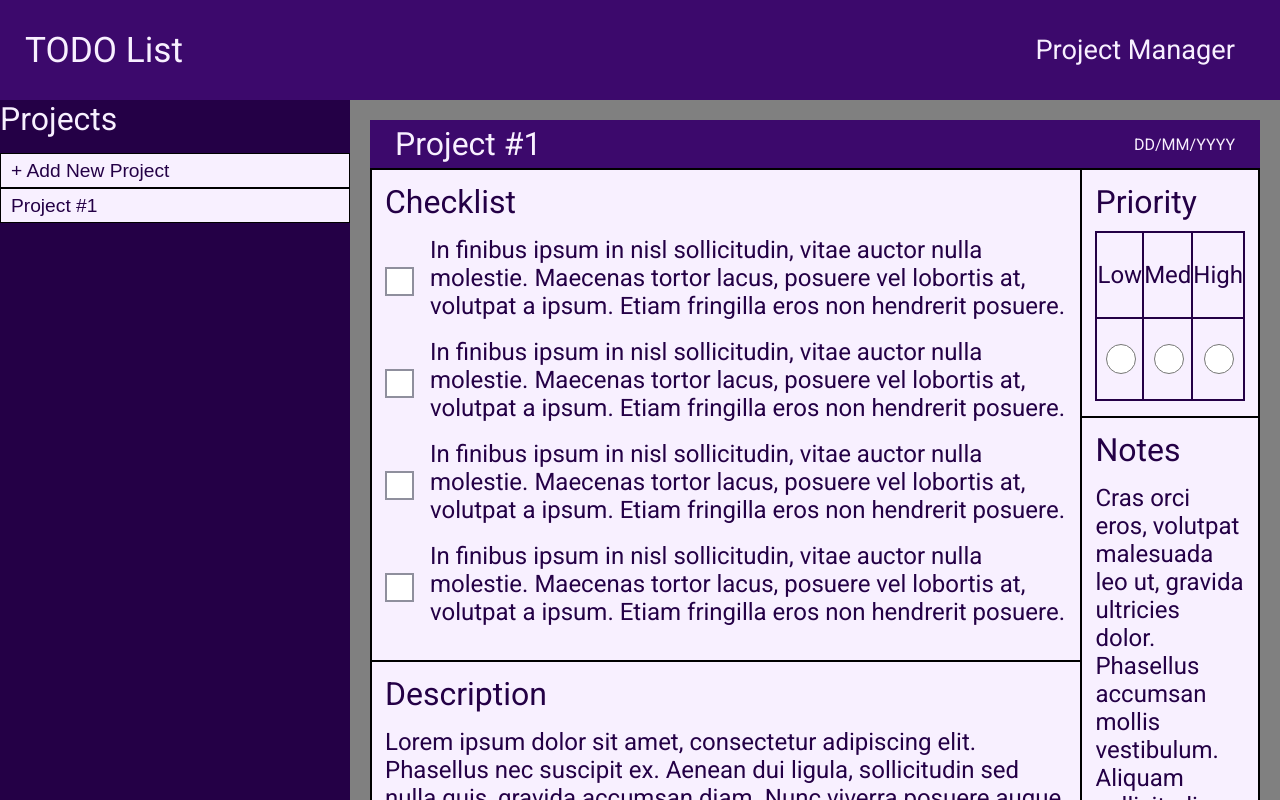
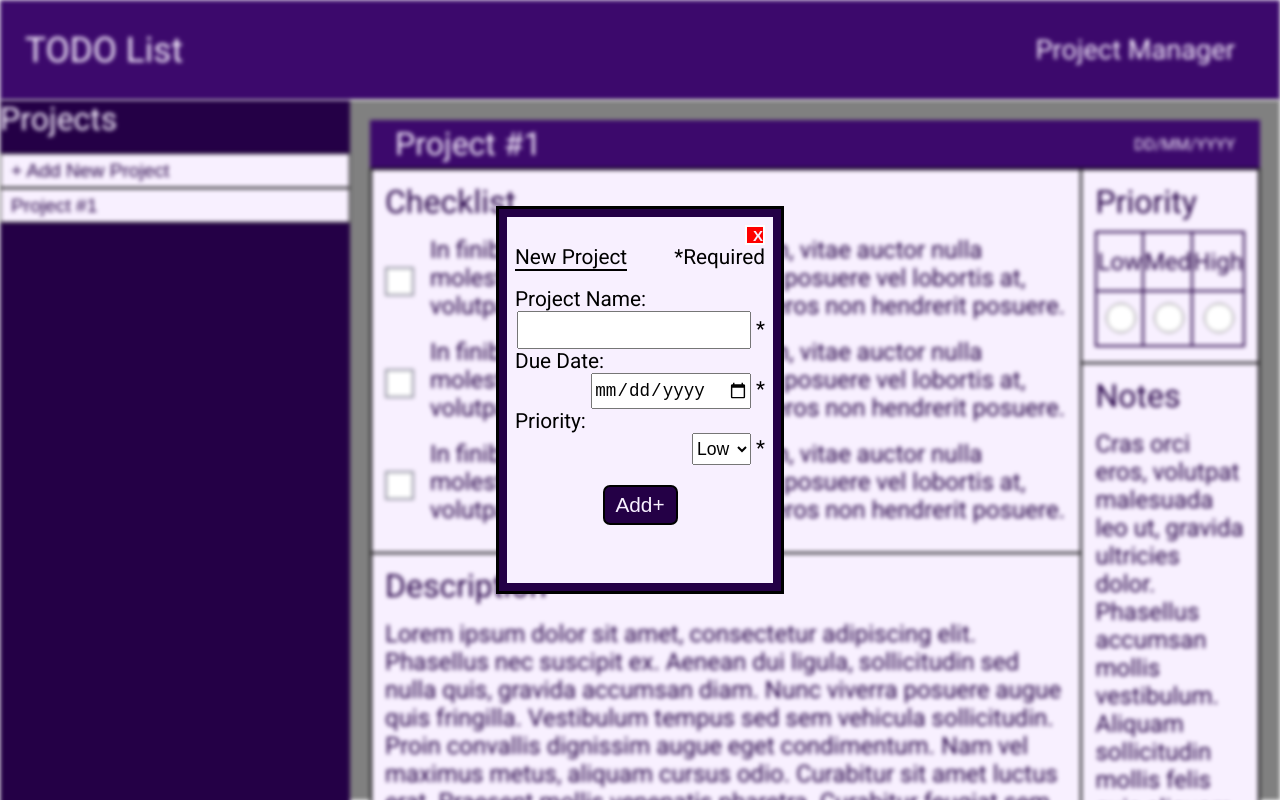
Before and after one commit to levib00/todo-list, a plain HTML site: page index.html in a window 1280 px wide. Both pictures are taken after a click on the button "+ Add New Project". Drawn offline with Linux system fonts and the light colour scheme.

Commit message:
Tags and styling for popup form

```diff
--- a/index.html
+++ b/index.html
@@ -6,14 +6,41 @@
     <meta name="viewport" content="width=device-width, initial-scale=1.0">
     <title>Todo List</title>
     <link rel="stylesheet" href="./styles/styles.css">
-    <script src="main.js"></script>
+    <script defer src="main.js"></script>
 </head>
 <body>
+    <div id="form-pop">
+        <form action="" id="my-form">
+            <button type="button" class="align-close-button flex-container" id="close-form">X</button>
+            <div class="align-top-line flex-container"><div class="form-title">New Project</div><div>*Required</div></div>
+            <ul class="flex-container">
+                <li class="flex-container">
+                    <label for="project-name-in">Project Name:</label>
+                    <div class="align-right"><input type="text" name="project-name-in" id="project-name-in" required> *</div>
+                </li>
+                <li class="flex-container">
+                    <label for="due-date-in">Due Date:</label>
+                    <div class="align-right"><input type="date" name="due-date-in" id="due-date-in" required> *</div>
+                </li>
+                <li class="flex-container">
+                    <label for="book-status-in">Priority:</label>
+                    <div class="align-right align-checkbox">
+                        <select id="priority-in" required>
+                            <option value="low">Low</option>
+                            <option value="med">Med</option>
+                            <option value="high">High</option>
+                        </select> *
+                    </div>
+                </li>
+                <button id="add-button" class="button form-button">Add+</button>
+            </ul>
+        </form>
+    </div>
     <header id="header">
         <div id="hero">
             TODO List
         </div>
-        <div id="profile">Project Manager <img id="profile-image" src="/dist/images/logo.png" alt=""></div>
+        <div id="profile">Project Manager<img id="profile-image" src="/dist/images/logo.png" alt=""></div>
     </header>
     <div id="content">
         <div id="sidebar">
@@ -31,6 +58,7 @@
             <div id="project-content">
                 <div id="checklist" class="project-box">
                     <div class="subtitle">Checklist</div>
+                    <div class="project-box-contents">
                         <div class="checklist-item">
                             <label class="checkbox-container">
                                 <input type="checkbox" class="check-button">
@@ -60,6 +88,7 @@
                             <div class="project-text">In finibus ipsum in nisl sollicitudin, vitae auctor nulla molestie. Maecenas tortor lacus, posuere vel lobortis at, volutpat a ipsum. Etiam fringilla eros non hendrerit posuere.</div>
                         </div>
                     </div>
+                </div>
                 <div id="priority" class="project-box">
                     <div class="subtitle">Priority</div>
                     <div id="prio-grid">
@@ -85,11 +114,15 @@
                 </div>
                 <div id="description" class="project-box">
                     <div class="subtitle">Description</div>
+                    <div class="project-box-contents">
                         <p class="project-text">Lorem ipsum dolor sit amet, consectetur adipiscing elit. Phasellus nec suscipit ex. Aenean dui ligula, sollicitudin sed nulla quis, gravida accumsan diam. Nunc viverra posuere augue quis fringilla. Vestibulum tempus sed sem vehicula sollicitudin. Proin convallis dignissim augue eget condimentum. Nam vel maximus metus, aliquam cursus odio. Curabitur sit amet luctus erat. Praesent mollis venenatis pharetra. Curabitur feugiat sem ullamcorper elementum faucibus. Mauris vulputate nisi leo, sed tincidunt enim dapibus vitae. Phasellus et libero posuere, auctor purus nec, feugiat odio. Ut efficitur hendrerit elit nec dignissim. Fusce in massa eget nisi volutpat varius. </p>
+                    </div>
                 </div>
                 <div id="notes" class="project-box">
                     <div class="subtitle">Notes</div>
+                    <div class="project-box-contents">
                         <p class="project-text">Cras orci eros, volutpat malesuada leo ut, gravida ultricies dolor. Phasellus accumsan mollis vestibulum. Aliquam sollicitudin mollis felis quis aliquam. Suspendisse id odio aliquam mi pretium vulputate sit amet at est.</p>
+                    </div>
                 </div>
             </div>
         </div>
--- a/styles/styles.css
+++ b/styles/styles.css
@@ -3,9 +3,7 @@
     --dark-color: #240046;
     --light-color: rgb(248, 240, 255);
     --primary-color: #3c096c;
-    --exp-color:
 }
-
 html, body {
     padding: 0;
     margin: 0;
@@ -68,7 +66,6 @@ button:hover {
 }
 #project-area {
     margin: 20px;
-
 }
 #project-header {
     display: flex;
@@ -80,9 +77,13 @@ button:hover {
 }
 #project-content {
     display: grid;
-    grid-template: repeat(4, 1fr) / 4fr 1fr;
+    grid-template: repeat(4, 192px) / 4fr 1fr;
     height: calc(100% - 46px); /*fix*/
     border: black 2px solid;
+}
+.project-box-contents {
+    overflow-y: auto;
+    height: calc(100% - 26px);
 }
 #checklist {
     grid-row: 1/3 ;
@@ -162,6 +163,7 @@ p {
     grid-row: 3/5;
     background-color:var(--light-color);
     color: var(--dark-color);
+    height: calc(100% - 18px);
 }
 #priority {
     grid-row: 1/2;
@@ -174,6 +176,7 @@ p {
     border-top: 2px black solid;
     background-color: var(--light-color);
     color: var(--dark-color);
+    height: calc(100% - 20px);
 }
 .project-box {
     padding: 13px;
@@ -213,3 +216,106 @@ p {
 .prio-button:hover {
     cursor: pointer;
 }
+.align-close-button {
+    margin-left: auto;
+    width: 20px;
+    height: 20px;
+    align-items: center;
+    color: var(--light-color);
+    background-color: red;
+    font-weight: 700;
+    border: 2px white solid;
+    font-size: 15px;
+}
+.align-top-line {
+    justify-content: space-between;
+}
+#form-pop {
+    position:fixed;
+    height:350px;
+    width: 250px;
+    left: 50%;
+    top:50%;
+    transform: translate(-50%, -50%);
+    background-color: var(--light-color);
+    z-index: 1;
+    border: 8px var(--dark-color) solid;
+    padding: 8px;
+    font-size:1.3rem ;
+    visibility: hidden;
+    outline: #000 3px solid;
+}
+.form-title {
+    border-bottom: #000 2px solid;
+    width: max-content;
+}
+form {
+    height: 100%;
+    width:100%;
+}
+li {
+    list-style: none;
+}
+form ul {
+    margin-top: 1rem;
+    flex-wrap: wrap;
+    width: 100%;
+    padding:0;
+}
+input, select{
+    height: 2rem;
+    font-size: 1.1rem;
+}
+form ul li {
+    flex-direction: column;
+    width: 100%;
+}
+.align-right {
+    margin-left: auto;
+}
+.form-button {
+    margin: auto;
+    margin-top: 8px;
+}
+.button {
+    width: 75px;
+    height: 40px;
+    margin-top: 20px;
+    background-color: var(--dark-color);
+    border: black 2px solid;
+    border-radius: 7px;
+    font-size: 1.3rem;
+    color: var(--light-color);
+}
+.show {
+    visibility: visible !important;
+    -webkit-animation: fadeIn 0.2s;
+    animation: fadeIn 0.2s
+}
+.hide {
+    -webkit-animation: fadeOut 0.21s;
+    animation: fadeOut 0.21s
+}
+.blur {
+    filter: blur(2px);
+    pointer-events: none;
+}
+@-webkit-keyframes fadeIn {
+    from {opacity: 0;}
+    to {opacity: 1;}
+}
+  @keyframes fadeIn {
+    from {opacity: 0;}
+    to {opacity: 1;}
+}
+@-webkit-keyframes fadeOut {
+    from {opacity: 1;}
+    to {opacity: 0;}
+}
+  @keyframes fadeOut {
+    from {opacity: 1;}
+    to {opacity: 0;}
+}
+.flex-container {
+    display: flex;
+}
```
Also changed, not shown: main.js (added, +96 -0 lines). Lines whose indentation alone changed are shown as unchanged.
